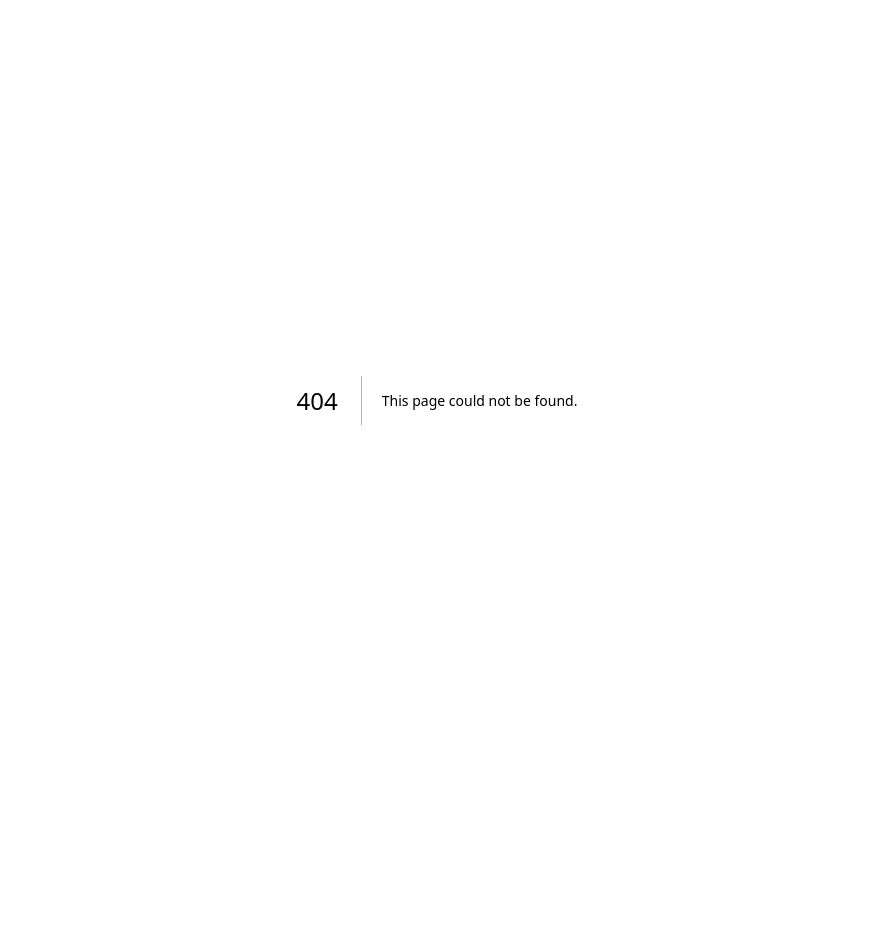
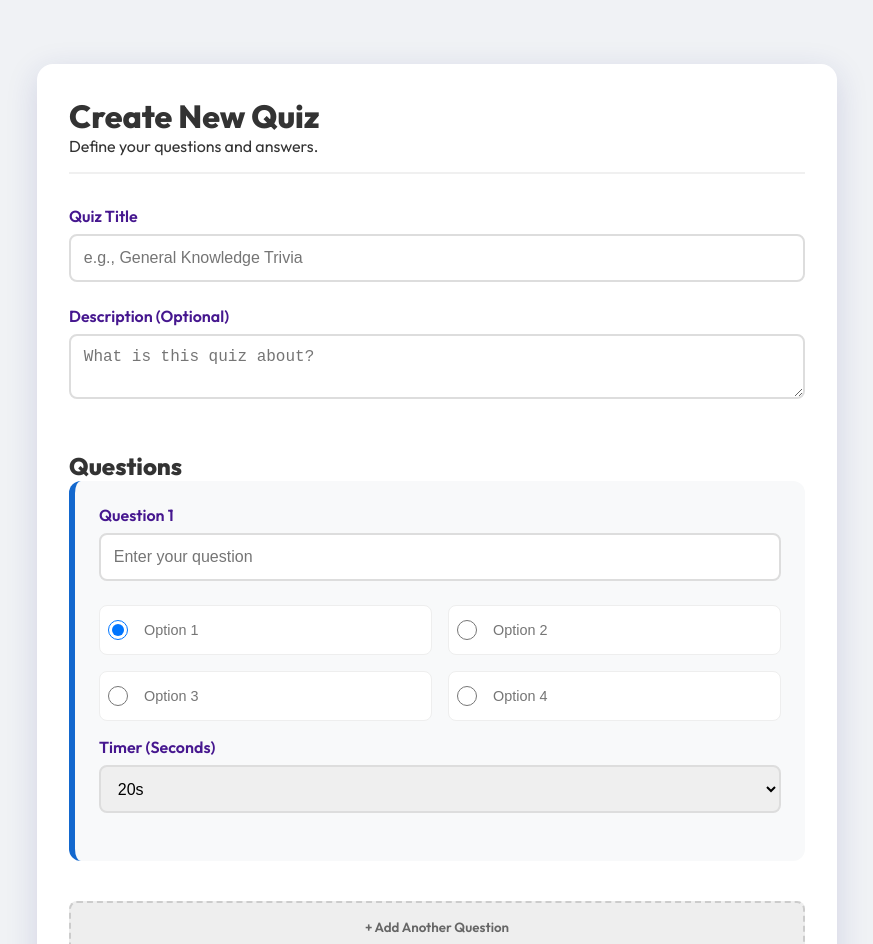
Before and after one commit to TasfiaTahsinAnnita/quizyn, a Next.js app: page /dashboard/create in a window 1280 px wide. Before the commit this address had no page. Shown: the top 944 px of the page, without its empty margins (203-1076 px from the left). Before the commit the page ends 800 px from the top, so only its background shows below. Built offline with nearby package versions, Linux system fonts and the light colour scheme.

Commit message:
Implement Quiz Creator interface

```diff
--- /dev/null
+++ b/src/app/dashboard/create/create.css
@@ -0,0 +1,110 @@
+.create_container {
+  max-width: 800px;
+  margin: 2rem auto;
+  padding: 2rem;
+  background: white;
+  border-radius: 16px;
+  box-shadow: var(--shadow);
+}
+
+.create_header {
+  margin-bottom: 2rem;
+  border-bottom: 2px solid #f0f0f0;
+  padding-bottom: 1rem;
+}
+
+.form_group {
+  margin-bottom: 1.5rem;
+}
+
+.form_group label {
+  display: block;
+  font-weight: 600;
+  margin-bottom: 0.5rem;
+  color: var(--primary);
+}
+
+.form_input {
+  width: 100%;
+  padding: 0.8rem;
+  border-radius: 8px;
+  border: 2px solid #ddd;
+  font-size: 1rem;
+  transition: border-color 0.2s;
+}
+
+.form_input:focus {
+  outline: none;
+  border-color: var(--primary);
+}
+
+.questions_section {
+  margin-top: 3rem;
+}
+
+.question_card {
+  background: #f8f9fa;
+  padding: 1.5rem;
+  border-radius: 12px;
+  margin-bottom: 1.5rem;
+  border-left: 6px solid var(--blue);
+}
+
+.options_grid {
+  display: grid;
+  grid-template-columns: 1fr 1fr;
+  gap: 1rem;
+  margin-top: 1rem;
+}
+
+.option_item {
+  display: flex;
+  align-items: center;
+  gap: 0.5rem;
+  background: white;
+  padding: 0.5rem;
+  border-radius: 8px;
+  border: 1px solid #eee;
+}
+
+.option_input {
+  flex: 1;
+  border: none;
+  padding: 0.5rem;
+  font-size: 0.9rem;
+}
+
+.option_input:focus {
+  outline: none;
+}
+
+.correct_checkbox {
+  width: 20px;
+  height: 20px;
+  cursor: pointer;
+}
+
+.add_question_btn {
+  margin-top: 1rem;
+  width: 100%;
+  padding: 1rem;
+  background: #eee;
+  border-radius: 8px;
+  font-weight: 600;
+  color: #666;
+  border: 2px dashed #ccc;
+  transition: all 0.2s;
+}
+
+.add_question_btn:hover {
+  background: #e5e5e5;
+  color: var(--primary);
+  border-color: var(--primary);
+}
+
+.footer_actions {
+  margin-top: 3rem;
+  display: flex;
+  justify-content: flex-end;
+  gap: 1rem;
+}
--- /dev/null
+++ b/src/app/dashboard/create/page.tsx
@@ -0,0 +1,182 @@
+'use client';
+
+import { useState } from 'react';
+import { Button } from '@/components/Button';
+import Link from 'next/link';
+import './create.css';
+
+interface Option {
+  text: string;
+  isCorrect: boolean;
+}
+
+interface Question {
+  text: string;
+  timer: number;
+  options: Option[];
+}
+
+export default function CreateQuiz() {
+  const [title, setTitle] = useState('');
+  const [description, setDescription] = useState('');
+  const [questions, setQuestions] = useState<Question[]>([
+    {
+      text: '',
+      timer: 20,
+      options: [
+        { text: '', isCorrect: true },
+        { text: '', isCorrect: false },
+        { text: '', isCorrect: false },
+        { text: '', isCorrect: false },
+      ]
+    }
+  ]);
+
+  const addQuestion = () => {
+    setQuestions([...questions, {
+      text: '',
+      timer: 20,
+      options: [
+        { text: '', isCorrect: true },
+        { text: '', isCorrect: false },
+        { text: '', isCorrect: false },
+        { text: '', isCorrect: false },
+      ]
+    }]);
+  };
+
+  const updateQuestionText = (index: number, text: string) => {
+    const newQuestions = [...questions];
+    newQuestions[index].text = text;
+    setQuestions(newQuestions);
+  };
+
+  const updateOptionText = (qIndex: number, oIndex: number, text: string) => {
+    const newQuestions = [...questions];
+    newQuestions[qIndex].options[oIndex].text = text;
+    setQuestions(newQuestions);
+  };
+
+  const setCorrectOption = (qIndex: number, oIndex: number) => {
+    const newQuestions = [...questions];
+    newQuestions[qIndex].options.forEach((opt, i) => {
+      opt.isCorrect = i === oIndex;
+    });
+    setQuestions(newQuestions);
+  };
+
+  const handleSave = async () => {
+    // Logic to save to MySQL via API will go here
+    console.log({ title, description, questions });
+    alert('Quiz structure ready! Next, we will connect this to the database.');
+  };
+
+  return (
+    <div className="create_page_wrapper">
+      <div className="create_container animate-fade-in">
+        <header className="create_header">
+          <h1>Create New Quiz</h1>
+          <p>Define your questions and answers.</p>
+        </header>
+
+        <section className="basics_section">
+          <div className="form_group">
+            <label>Quiz Title</label>
+            <input
+              type="text"
+              className="form_input"
+              placeholder="e.g., General Knowledge Trivia"
+              value={title}
+              onChange={(e) => setTitle(e.target.value)}
+            />
+          </div>
+          <div className="form_group">
+            <label>Description (Optional)</label>
+            <textarea
+              className="form_input"
+              placeholder="What is this quiz about?"
+              value={description}
+              onChange={(e) => setDescription(e.target.value)}
+            />
+          </div>
+        </section>
+
+        <section className="questions_section">
+          <h2>Questions</h2>
+          {questions.map((q, qIndex) => (
+            <div key={qIndex} className="question_card">
+              <div className="form_group">
+                <label>Question {qIndex + 1}</label>
+                <input
+                  type="text"
+                  className="form_input"
+                  placeholder="Enter your question"
+                  value={q.text}
+                  onChange={(e) => updateQuestionText(qIndex, e.target.value)}
+                />
+              </div>
+
+              <div className="options_grid">
+                {q.options.map((opt, oIndex) => (
+                  <div key={oIndex} className="option_item">
+                    <input
+                      type="radio"
+                      name={`correct-${qIndex}`}
+                      checked={opt.isCorrect}
+                      onChange={() => setCorrectOption(qIndex, oIndex)}
+                      className="correct_checkbox"
+                    />
+                    <input
+                      type="text"
+                      className="option_input"
+                      placeholder={`Option ${oIndex + 1}`}
+                      value={opt.text}
+                      onChange={(e) => updateOptionText(qIndex, oIndex, e.target.value)}
+                    />
+                  </div>
+                ))}
+              </div>
+
+              <div className="form_group" style={{ marginTop: '1rem' }}>
+                <label>Timer (Seconds)</label>
+                <select
+                  className="form_input"
+                  value={q.timer}
+                  onChange={(e) => {
+                    const newQuestions = [...questions];
+                    newQuestions[qIndex].timer = parseInt(e.target.value);
+                    setQuestions(newQuestions);
+                  }}
+                >
+                  <option value={10}>10s</option>
+                  <option value={20}>20s</option>
+                  <option value={30}>30s</option>
+                  <option value={60}>60s</option>
+                </select>
+              </div>
+            </div>
+          ))}
+
+          <button className="add_question_btn" onClick={addQuestion}>
+            + Add Another Question
+          </button>
+        </section>
+
+        <footer className="footer_actions">
+          <Link href="/dashboard">
+            <Button variant="secondary" style={{ backgroundColor: '#ccc', borderBottomColor: '#aaa' }}>Cancel</Button>
+          </Link>
+          <Button variant="primary" onClick={handleSave}>Save Quiz</Button>
+        </footer>
+      </div>
+
+      <style jsx>{`
+        .create_page_wrapper {
+          min-height: 100vh;
+          background: #f0f2f5;
+          padding: 2rem 0;
+        }
+      `}</style>
+    </div>
+  );
+}
```
Also changed, not shown: 1 other file (tests, documents, lock files or other folders).
